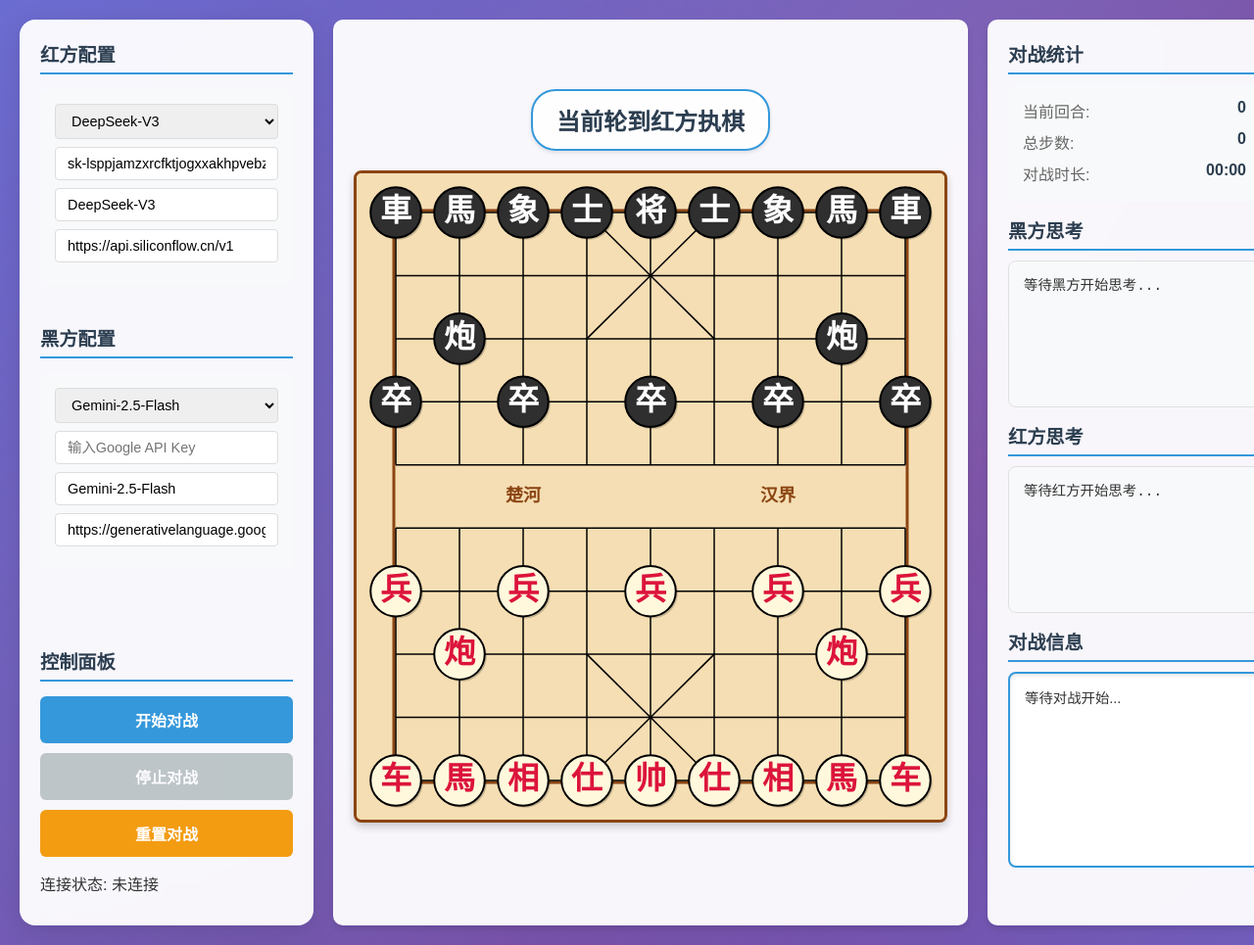
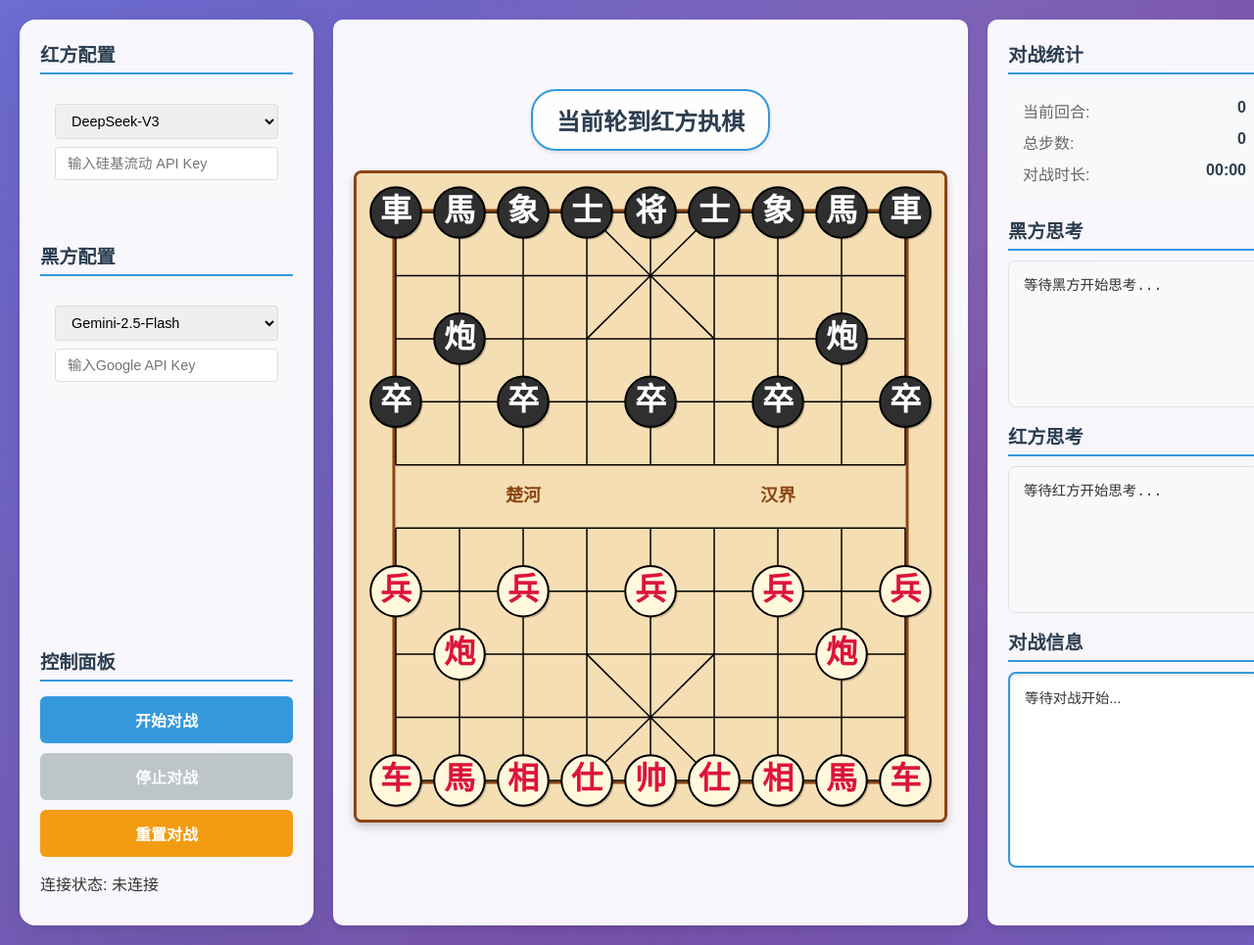
Before and after one commit to zstar1003/AiChineseChess, a Flask app: page / in a window 1280 px wide. Shown: the whole page at 98% size. Run offline with Flask 3, Linux system fonts and the light colour scheme; some libraries are stand-ins or nearby versions.

Commit message:
chores: 移除冗余界面配置

```diff
--- a/templates/index.html
+++ b/templates/index.html
@@ -17,11 +17,10 @@
                     <div class="player-config">
                         <select id="red-model" class="model-select">
                             <option value="deepseek-ai/DeepSeek-V3">DeepSeek-V3</option>
-                            <option value="Qwen/Qwen3-235B-A22B-Instruct-2507">Qwen3-235B-A22B-Instruct-2507</option>
                         </select>
-                        <input type="text" id="red-api-key" class="api-input" placeholder="输入硅基流动 API Key" value="sk-lsppjamzxrcfktjogxxakhpvebzdpcusuvystaziktgfsmfy">
-                        <input type="text" id="red-display-name" class="name-input" placeholder="显示名称" value="DeepSeek-V3" readonly>
-                        <input type="text" id="red-base-url" class="url-input" placeholder="Base URL (可选)" value="https://api.siliconflow.cn/v1" readonly>
+                        <input type="text" id="red-api-key" class="api-input" placeholder="输入硅基流动 API Key">
+                        <input type="hidden" id="red-display-name" value="DeepSeek-V3">
+                        <input type="hidden" id="red-base-url" value="https://api.siliconflow.cn/v1">
                     </div>
                 </div>
 
@@ -32,8 +31,8 @@
                             <option value="gemini-2.5-flash">Gemini-2.5-Flash</option>
                         </select>
                         <input type="text" id="black-api-key" class="api-input" placeholder="输入Google API Key">
-                        <input type="text" id="black-display-name" class="name-input" placeholder="显示名称" value="Gemini-2.5-Flash">
-                        <input type="text" id="black-base-url" class="url-input" placeholder="Base URL (可选)" value="https://generativelanguage.googleapis.com/v1beta">
+                        <input type="hidden" id="black-display-name" value="Gemini-2.5-Flash">
+                        <input type="hidden" id="black-base-url" value="https://generativelanguage.googleapis.com/v1beta">
                     </div>
                 </div>
 
```
